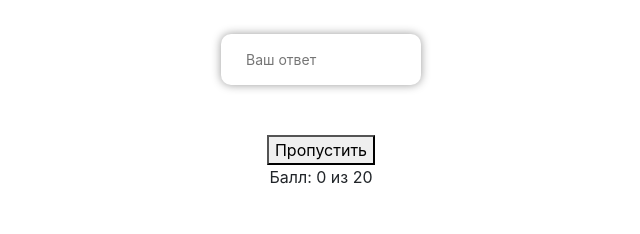
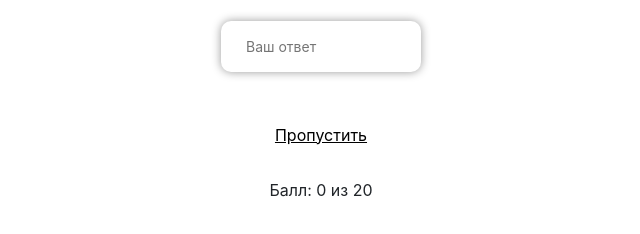
Before and after one commit to denis143241/Denis143241.github.io, a website: page English-test/index.html in a window 1280 px wide. Both pictures are taken after a click on the button "Начать тестирование". Shown: the part 260-494 px from the top of the page, without its empty margins (319-959 px from the left). Drawn offline with nearby package versions, Linux system fonts and the light colour scheme.

Commit message:
Update style.css
add new style for btn skip

```diff
--- a/English-test/style.css
+++ b/English-test/style.css
@@ -42,6 +42,12 @@ input:focus {
     transition: .2s;
     border-radius: 10px;
 }
+.btn-miss {
+    border: none;
+    background: rgba(0, 0, 0, 0);
+    text-decoration: underline;
+    margin-bottom: 30px;
+}
 .btn:hover {
     cursor: pointer;
     box-shadow: none;
```
